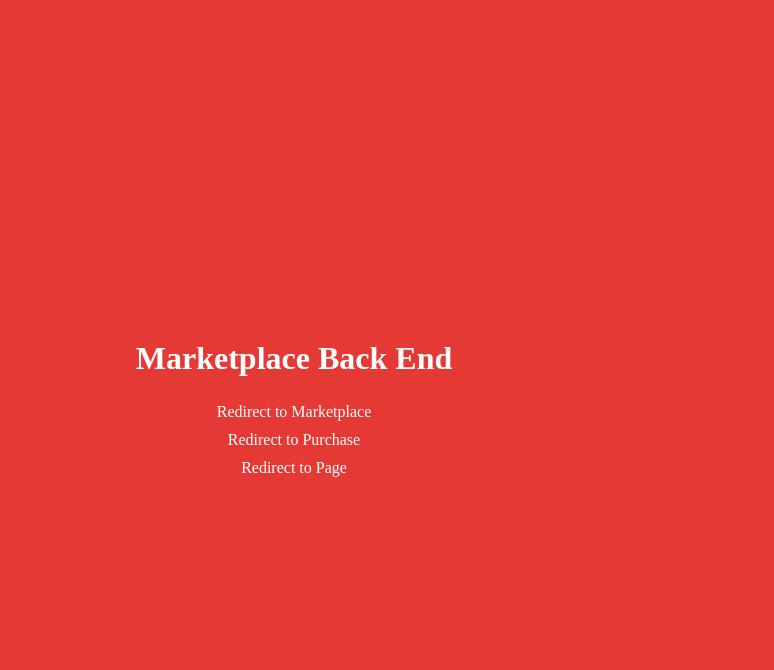
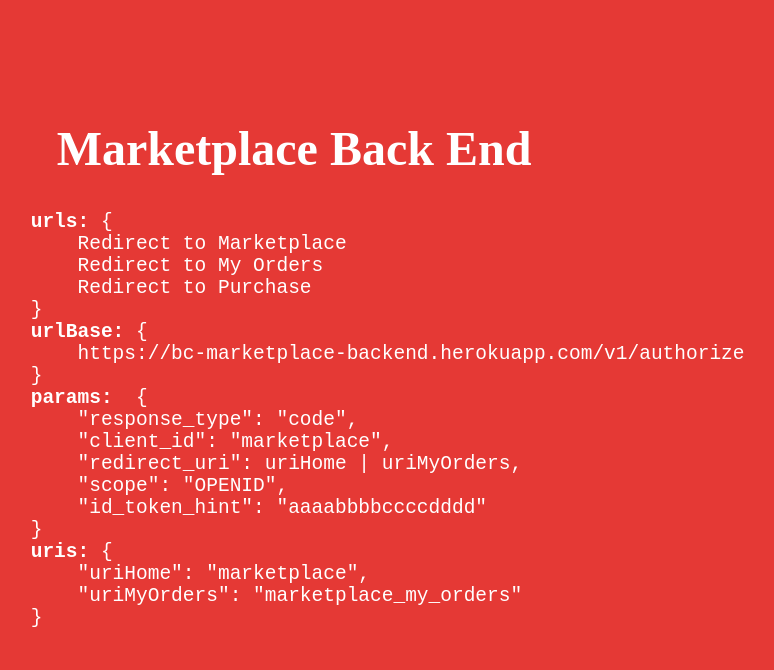
Before and after one commit to alexelizaga/01-express-marketplace, a website: page public/index.html in a window 1280 px wide. Shown: the whole page, without its empty margins (346-1120 px from the left). Drawn offline with Linux system fonts and the light colour scheme.

Commit message:
Add my orders url

```diff
--- a/public/index.css
+++ b/public/index.css
@@ -12,11 +12,21 @@
 }
 
 .index__title {
-    color: white
+    color: white;
+    font-size: 3em;
+    margin: 0;
 }
 
 .index__link {
     color: white;
-    margin: 5px 0;
     text-decoration: none;
 }
+
+.index__link:hover {
+    text-decoration: underline;
+}
+
+.index__code {
+    color: white;
+    font-size: 1.5em;
+}
--- a/public/index.html
+++ b/public/index.html
@@ -10,9 +10,29 @@
 <body>
     <div class="index__container">
         <h1 class="index__title">Marketplace Back End</h1>
-        <a class="index__link" href="./v1/authorize?response_type=code&client_id=marketplace&redirect_uri=marketplace&scope=OPENID&id_token_hint=aaaabbbbccccdddd">Redirect to Marketplace</a>
-        <a class="index__link" href="./v1/authorize?response_type=code&client_id=marketplace&redirect_uri=shoppingcard&scope=OPENID&id_token_hint=aaaabbbbccccdddd">Redirect to Purchase</a>
-        <a class="index__link" href="./v1/authorize?response_type=code&client_id=marketplace&redirect_uri=page&scope=OPENID&id_token_hint=aaaabbbbccccdddd">Redirect to Page</a>
+        <pre>
+            <code class="index__code">
+                <b>urls: </b>{
+                    <a class="index__link" href="./v1/authorize?response_type=code&client_id=marketplace&redirect_uri=marketplace&scope=OPENID&id_token_hint=aaaabbbbccccdddd">Redirect to Marketplace</a>
+                    <a class="index__link" href="./v1/authorize?response_type=code&client_id=marketplace&redirect_uri=marketplace_my_orders&scope=OPENID&id_token_hint=aaaabbbbccccdddd">Redirect to My Orders</a>
+                    <a class="index__link" href="./v1/authorize?response_type=code&client_id=marketplace&redirect_uri=shoppingcard&scope=OPENID&id_token_hint=aaaabbbbccccdddd">Redirect to Purchase</a>
+                }
+                <b>urlBase: </b>{
+                    https://bc-marketplace-backend.herokuapp.com/v1/authorize
+                }
+                <b>params: </b> {
+                    "response_type": "code",
+                    "client_id": "marketplace",
+                    "redirect_uri": uriHome | uriMyOrders,
+                    "scope": "OPENID",
+                    "id_token_hint": "aaaabbbbccccdddd"
+                }
+                <b>uris:</b> {
+                    "uriHome": "marketplace",
+                    "uriMyOrders": "marketplace_my_orders"
+                }
+            </code>
+        </pre>
     </div>
 </body>
 </html>
```
